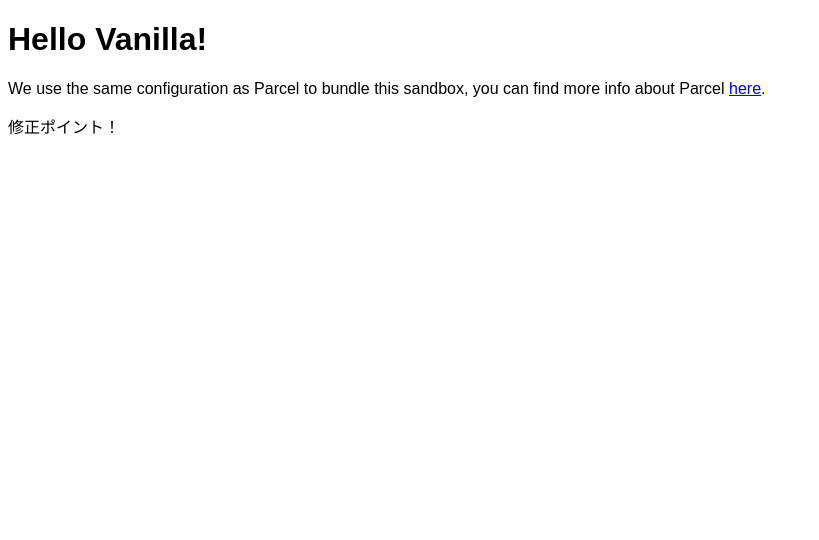
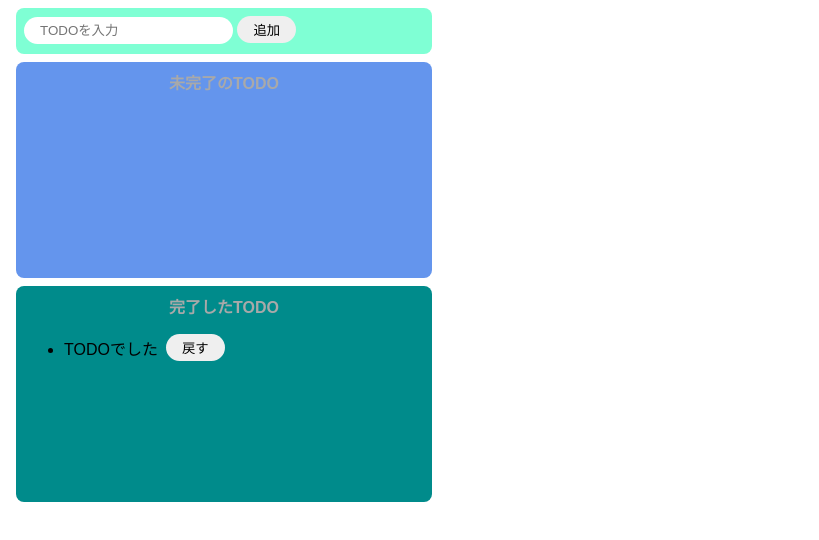
Before and after one commit to Otankonas/codesandbox-test2, a website built with Parcel: page index.html in a window 1280 px wide. Shown: the whole page, without its empty margins (0-819 px from the left). Built offline with nearby package versions, Linux system fonts and the light colour scheme.

Commit message:
いろいろ作っているよ

```diff
--- a/index.html
+++ b/index.html
@@ -1,13 +1,31 @@
 <!DOCTYPE html>
 <html>
   <head>
-    <title>Parcel Sandbox</title>
+    <title>TODO(JS)</title>
     <meta charset="UTF-8" />
   </head>
 
   <body>
-    <div id="app"></div>
-    <p>修正ポイント！</p>
+    <div class="input-area">
+      <input id="add-text" placeholder="TODOを入力" />
+      <button id="add-button">追加</button>
+    </div>
+
+    <div class="incomplete-area">
+      <p class="title">未完了のTODO</p>
+      <ul id="incomplete-list"></ul>
+    </div>
+
+    <div class="complete-area">
+      <p class="title">完了したTODO</p>
+      <ul>
+        <div class="list-row">
+          <li>TODOでした</li>
+          <button>戻す</button>
+        </div>
+      </ul>
+    </div>
+
     <script src="src/index.js"></script>
   </body>
 </html>
--- a/src/index.js
+++ b/src/index.js
@@ -1,10 +1,42 @@
 import "./styles.css";
 
-document.getElementById("app").innerHTML = `
-<h1>Hello Vanilla!</h1>
-<div>
-  We use the same configuration as Parcel to bundle this sandbox, you can find more
-  info about Parcel
-  <a href="https://parceljs.org" target="_blank" rel="noopener noreferrer">here</a>.
-</div>
-`;
+const onClickAdd = () => {
+  // get text-box value -> velue init
+  const inputText = document.getElementById("add-text").value;
+  document.getElementById("add-text").value = "";
+
+  // make div
+  const div = document.createElement("div");
+  div.className = "list-row";
+
+  // make list
+  const li = document.createElement("li");
+  li.innerText = inputText;
+
+  // make button
+  const completeButton = document.createElement("button");
+  completeButton.innerText = "完了";
+  completeButton.addEventListener("click", () => {
+    alert("完了");
+  });
+
+  const deleteButton = document.createElement("button");
+  deleteButton.innerText = "削除";
+  deleteButton.addEventListener("click", () => {
+    // delete pushed button tag(div)
+    const deleteTarget = deleteButton.parentNode;
+    document.getElementById("incomplete-list").removeChild(deleteTarget);
+  });
+
+  // set div child element
+  div.appendChild(li);
+  div.appendChild(completeButton);
+  div.appendChild(deleteButton);
+
+  // add incomplete-list
+  document.getElementById("incomplete-list").appendChild(div);
+};
+
+document
+  .getElementById("add-button")
+  .addEventListener("click", () => onClickAdd());
--- a/src/styles.css
+++ b/src/styles.css
@@ -1,3 +1,68 @@
 body {
   font-family: sans-serif;
 }
+
+input {
+  border-radius: 16px;
+  border: none;
+  padding: 6px 16px;
+  outline: none;
+}
+
+button {
+  border-radius: 16px;
+  border: none;
+  padding: 4px 16px;
+}
+button:hover {
+  background-color: deeppink;
+  color: aliceblue;
+  cursor: pointer;
+}
+
+li {
+  margin-right: 8px;
+}
+
+button {
+  margin-right: 8px;
+}
+
+.input-area {
+  background-color: aquamarine;
+  width: 400px;
+  height: 30px;
+  padding: 8px;
+  margin: 8px;
+  border-radius: 8px;
+}
+.incomplete-area {
+  background-color: cornflowerblue;
+  width: 400px;
+  min-height: 200px;
+  padding: 8px;
+  margin: 8px;
+  border-radius: 8px;
+}
+
+.complete-area {
+  background-color: darkcyan;
+  width: 400px;
+  min-height: 200px;
+  padding: 8px;
+  margin: 8px;
+  border-radius: 8px;
+}
+
+.title {
+  text-align: center;
+  margin-top: 0;
+  font-weight: bold;
+  color: darkgrey;
+}
+
+.list-row {
+  display: flex;
+  align-items: center;
+  padding-bottom: 4px;
+}
```
